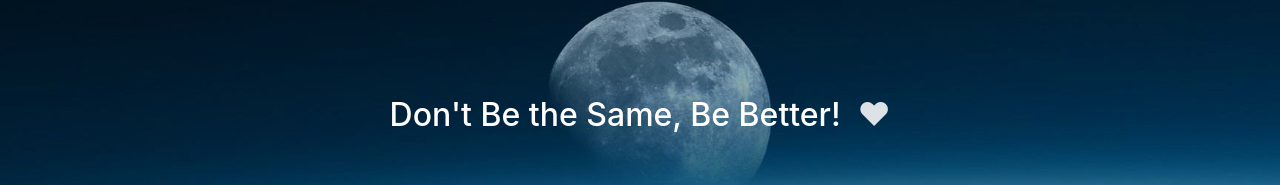
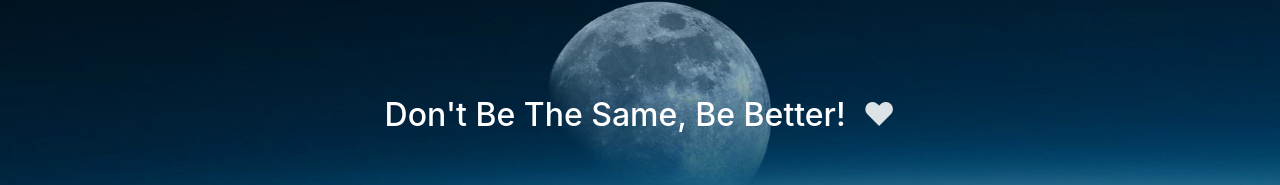
Before and after one commit to HelloFitter/freefitter, a plain HTML site: page index.html in a window 1280 px wide. Shown: the part 285-470 px from the top of the page. Drawn offline with nearby package versions, Linux system fonts and the light colour scheme; some packages are replaced by stand-ins of ours; a script that the page names is missing; a small style sheet from the web is missing.

Commit message:
Site updated: 2020-06-08 11:09:30

```diff
--- a/index.html
+++ b/index.html
@@ -305,7 +305,7 @@
     var typed = new Typed('#subtitle', {
       strings: [
         '  ',
-        "Don't Be the Same, Be Better!&nbsp;",
+        "Don't Be The Same, Be Better!&nbsp;",
       ],
       cursorChar: " ♥",
       typeSpeed: 70,
```
